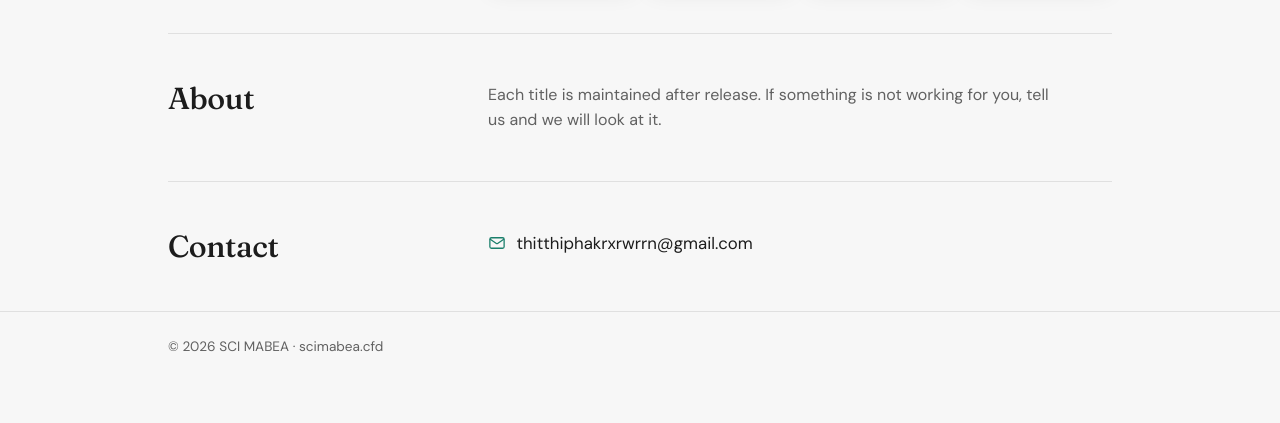
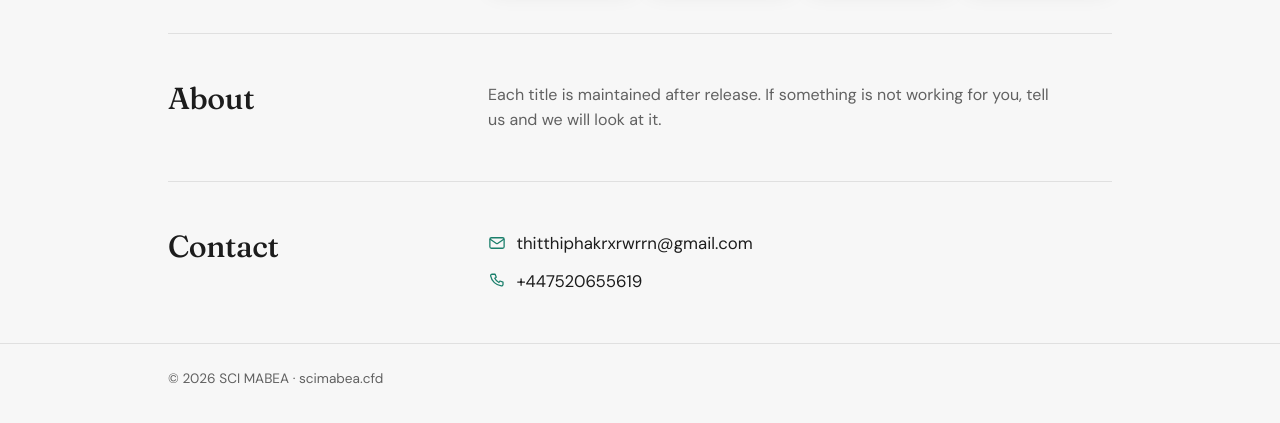
Before and after one commit to thitthiphakrxrwrrn-coder/thitthiphakrxrwrrn-coder.github.io, a plain HTML site: page index.html in a window 1280 px wide. Shown: the part 2193-2616 px from the top of the page. Drawn offline with Linux system fonts and the light colour scheme.

Commit message:
site: scimabea.cfd

```diff
--- a/index.html
+++ b/index.html
@@ -143,6 +143,7 @@ footer { border-top: 1px solid var(--line); padding: 1.5rem 0 3rem; color: var(-
     <h2>Contact</h2>
     <div class="links">
           <a href="mailto:thitthiphakrxrwrrn@gmail.com"><svg viewBox="0 0 24 24" fill="none" stroke="currentColor" stroke-width="1.7" stroke-linecap="round" stroke-linejoin="round" aria-hidden="true"><rect x="2.5" y="5" width="19" height="14" rx="2"/><path d="m3 7 8.2 5.6a1.4 1.4 0 0 0 1.6 0L21 7"/></svg><span>thitthiphakrxrwrrn@gmail.com</span></a>
+          <a href="tel:+447520655619"><svg viewBox="0 0 24 24" fill="none" stroke="currentColor" stroke-width="1.7" stroke-linecap="round" stroke-linejoin="round" aria-hidden="true"><path d="M6.5 3h3l1.5 4-2 1.4a12 12 0 0 0 5.6 5.6L16 12l4 1.5v3a2 2 0 0 1-2.2 2A16.5 16.5 0 0 1 3.5 5.2 2 2 0 0 1 5.5 3Z"/></svg><span>+447520655619</span></a>
     </div>
   </section>
 </main>
```
